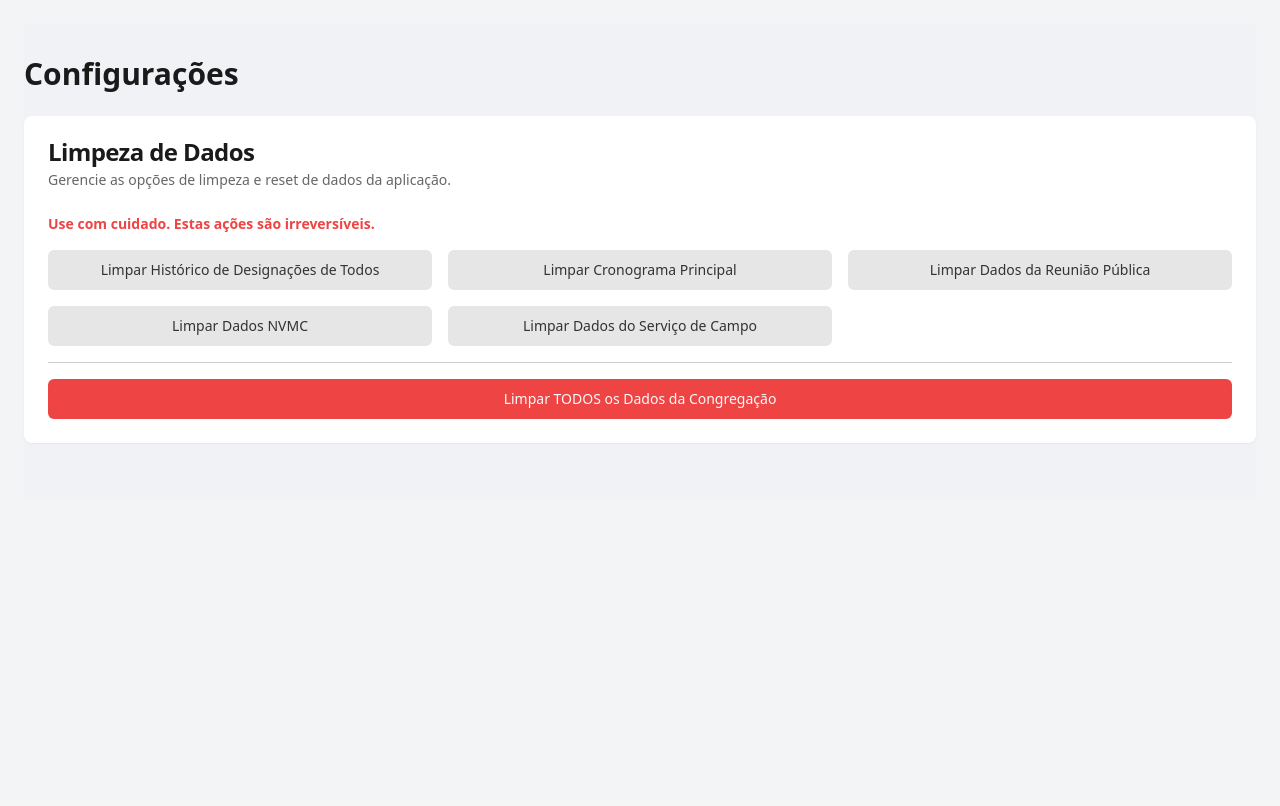
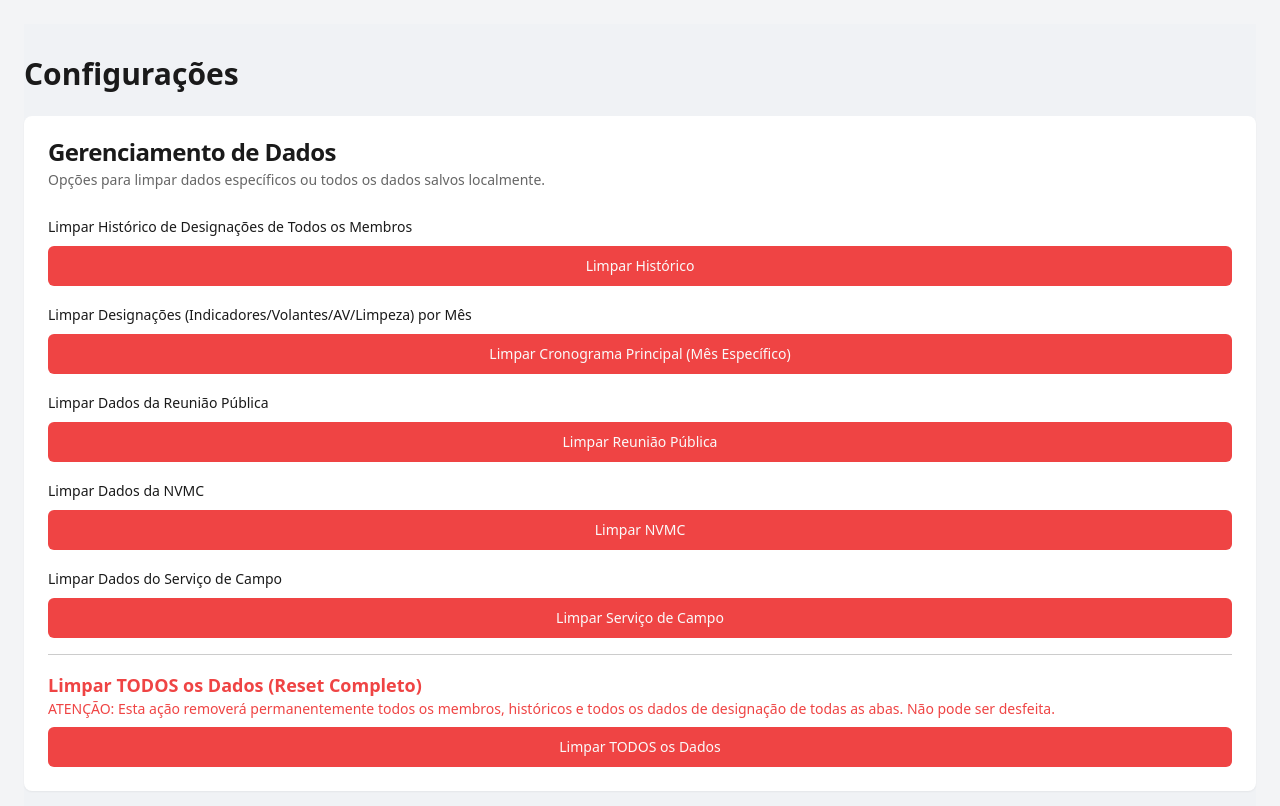
Before and after one commit to alisson-foundry/congregacao_online_2.0, a Next.js app: page /configuracoes in a window 1280 px wide. Shown: the top 806 px of the page. Built offline with nearby package versions, Linux system fonts and the light colour scheme; no server answers.

Commit message:
feat: Move clear main schedule to configurations page and add month selection

```diff
--- a/src/app/configuracoes/page.tsx
+++ b/src/app/configuracoes/page.tsx
@@ -22,6 +22,8 @@ import {
 import { Button } from '@/components/ui/button';
 import { ConfirmClearDialog, type ConfirmClearDialogProps } from '@/components/congregacao/ConfirmClearDialog';
 import type { Membro } from '@/lib/congregacao/types';
+import { Label } from '@/components/ui/label';
+import { NOMES_MESES } from '@/lib/congregacao/constants';
 
 export default function ConfiguracoesPage() {
   const { toast } = useToast();
@@ -33,6 +35,7 @@ export default function ConfiguracoesPage() {
   } = useMemberManagement();
   const scheduleManagement = useScheduleManagement({ membros, updateMemberHistory: () => {} }); // Pass dummy updateMemberHistory
   const { clearPublicAssignments } = usePublicMeetingAssignments();
+  const { scheduleMes, scheduleAno, clearScheduleForMonth } = scheduleManagement;
 
   // State for confirmation dialog
   const [isConfirmClearOpen, setIsConfirmClearOpen] = useState(false);
@@ -47,41 +50,15 @@ export default function ConfiguracoesPage() {
     setIsConfirmClearOpen(true);
   };
 
-  const confirmClearAction = () => {
-    switch (clearType) {
-      case 'history':
-        // Clear history for ALL members on this page
-        const membrosAtualizados = membros.map(m => ({ ...m, historicoDesignacoes: {} }));
-        hookPersistMembros(membrosAtualizados);
-        toast({ title: "Histórico Limpo", description: "Histórico de designações de TODOS os membros foi limpo." });
-        break;
-      case 'main_schedule':
-        scheduleManagement.clearMainScheduleAndCache();
-        toast({ title: "Cronograma Principal Limpo", description: "O cronograma principal e cache associado foram limpos." });
-        break;
-      case 'public_meeting':
-        clearPublicAssignments();
-        toast({ title: "Designações de Reunião Pública Limpas", description: "Todas as designações de reunião pública foram limpas." });
-        break;
-      case 'nvmc':
-        limparStorageNVMCAssignments();
-        toast({ title: "Designações NVMC Limpas", description: "Todas as designações NVMC foram limpas." });
-        break;
-      case 'field_service':
-        limparStorageFieldServiceAssignments();
-        toast({ title: "Designações de Serviço de Campo Limpas", description: "Todas as designações de serviço de campo foram limpas." });
-        break;
-      case 'all':
-        // Clear everything (members, schedules, etc.) - Implement with caution!
-        // This might require clearing multiple storage keys and resetting states
-        // For now, let's focus on the specific clears.
-        toast({ title: "Funcionalidade Não Implementada", description: "A limpeza completa de dados ainda não está disponível.", variant: "destructive" });
-        break;
-      default:
-        break;
-    }
-    setIsConfirmClearOpen(false);
-    setClearType(null);
+  // Function to handle clearing main schedule after month/year selection in modal
+  // This function will be passed to the ConfirmClearDialog
+  const handleConfirmClearMainSchedule = (mes: number, ano: number) => {
+     if (clearScheduleForMonth) {
+        clearScheduleForMonth(mes, ano);
+        toast({ title: "Sucesso", description: `Dados do cronograma principal para ${NOMES_MESES[mes]} de ${ano} limpos.` });
+     } else {
+         toast({ title: "Erro", description: "Função de limpeza não disponível.", variant: "destructive" });
+     }
   };
 
   return (
@@ -90,20 +67,81 @@ export default function ConfiguracoesPage() {
 
       <Card className="mb-6">
         <CardHeader>
-          <CardTitle>Limpeza de Dados</CardTitle>
-          <CardDescription>Gerencie as opções de limpeza e reset de dados da aplicação.</CardDescription>
+          <CardTitle>Gerenciamento de Dados</CardTitle>
+          <CardDescription>Opções para limpar dados específicos ou todos os dados salvos localmente.</CardDescription>
         </CardHeader>
         <CardContent className="space-y-4">
-          <p className="text-destructive text-sm font-semibold">Use com cuidado. Estas ações são irreversíveis.</p>
-          <div className="grid grid-cols-1 md:grid-cols-2 lg:grid-cols-3 gap-4">
-            <Button variant="secondary" onClick={() => handleClearData('history')}>Limpar Histórico de Designações de Todos</Button>
-            <Button variant="secondary" onClick={() => handleClearData('main_schedule')}>Limpar Cronograma Principal</Button>
-            <Button variant="secondary" onClick={() => handleClearData('public_meeting')}>Limpar Dados da Reunião Pública</Button>
-            <Button variant="secondary" onClick={() => handleClearData('nvmc')}>Limpar Dados NVMC</Button>
-            <Button variant="secondary" onClick={() => handleClearData('field_service')}>Limpar Dados do Serviço de Campo</Button>
+          <div>
+            <Label htmlFor="clear-history">Limpar Histórico de Designações de Todos os Membros</Label>
+            <Button
+              id="clear-history"
+              variant="destructive"
+              onClick={() => handleClearData('history')}
+              className="mt-2 w-full"
+            >
+              Limpar Histórico
+            </Button>
           </div>
-          <div className="mt-6 border-t pt-4 border-border">
-            <Button variant="destructive" onClick={() => handleClearData('all')} className="w-full">Limpar TODOS os Dados da Congregação</Button>
+
+          <div>
+            <Label htmlFor="clear-main-schedule">Limpar Designações (Indicadores/Volantes/AV/Limpeza) por Mês</Label>
+             <Button
+              id="clear-main-schedule"
+              variant="destructive"
+              onClick={() => handleClearData('main_schedule')}
+              className="mt-2 w-full"
+            >
+              Limpar Cronograma Principal (Mês Específico)
+            </Button>
+          </div>
+
+          <div>
+            <Label htmlFor="clear-public-meeting-data">Limpar Dados da Reunião Pública</Label>
+            <Button
+              id="clear-public-meeting-data"
+              variant="destructive"
+              onClick={() => handleClearData('public_meeting')}
+              className="mt-2 w-full"
+            >
+              Limpar Reunião Pública
+            </Button>
+          </div>
+
+          <div>
+            <Label htmlFor="clear-nvmc-data">Limpar Dados da NVMC</Label>
+            <Button
+              id="clear-nvmc-data"
+              variant="destructive"
+              onClick={() => handleClearData('nvmc')}
+              className="mt-2 w-full"
+            >
+              Limpar NVMC
+            </Button>
+          </div>
+
+          <div>
+            <Label htmlFor="clear-field-service-data">Limpar Dados do Serviço de Campo</Label>
+            <Button
+              id="clear-field-service-data"
+              variant="destructive"
+              onClick={() => handleClearData('field_service')}
+              className="mt-2 w-full"
+            >
+              Limpar Serviço de Campo
+            </Button>
+          </div>
+
+          <div className="border-t pt-4 mt-4">
+            <Label htmlFor="clear-all-data" className="text-lg font-semibold text-destructive">Limpar TODOS os Dados (Reset Completo)</Label>
+            <CardDescription className="text-destructive">ATENÇÃO: Esta ação removerá permanentemente todos os membros, históricos e todos os dados de designação de todas as abas. Não pode ser desfeita.</CardDescription>
+            <Button
+              id="clear-all-data"
+              variant="destructive"
+              onClick={() => handleClearData('all')}
+              className="mt-2 w-full"
+            >
+              Limpar TODOS os Dados
+            </Button>
           </div>
         </CardContent>
       </Card>
@@ -111,14 +149,13 @@ export default function ConfiguracoesPage() {
       <ConfirmClearDialog
         isOpen={isConfirmClearOpen}
         onOpenChange={setIsConfirmClearOpen}
-        onClearHistory={confirmClearAction}
-        onClearAllData={confirmClearAction}
-        onClearMainScheduleData={confirmClearAction}
-        onClearPublicMeetingData={confirmClearAction}
-        onClearNvmcData={confirmClearAction}
-        onClearFieldServiceData={confirmClearAction}
+        onClearHistory={() => { /* TODO: Implementar lógica de limpeza de histórico geral aqui, ou manter apenas no member-form */ toast({title: "Funcionalidade", description: "A limpeza de histórico geral ainda não está implementada aqui."}); setIsConfirmClearOpen(false); }}
+        onClearAllData={() => { /* TODO: Implementar lógica de limpeza total aqui */ toast({title: "Funcionalidade", description: "A limpeza total ainda não está implementada aqui."}); setIsConfirmClearOpen(false); }}
+        onClearPublicMeetingData={() => { if(clearPublicAssignments) clearPublicAssignments(); toast({title: "Sucesso", description: "Dados da Reunião Pública limpos."}); setIsConfirmClearOpen(false); }}
+        onClearNvmcData={() => { /* TODO: Implementar limpeza NVMC */ toast({title: "Funcionalidade", description: "A limpeza de dados NVMC ainda não está implementada."}); setIsConfirmClearOpen(false); }}
+        onClearFieldServiceData={() => { /* TODO: Implementar limpeza Serviço de Campo */ toast({title: "Funcionalidade", description: "A limpeza de dados do Serviço de Campo ainda não está implementada."}); setIsConfirmClearOpen(false); }}
+        onClearMainScheduleData={handleConfirmClearMainSchedule}
         clearType={clearType}
-        targetMemberName={targetMemberName}
       />
     </div>
   );
--- a/src/components/congregacao/ScheduleGenerationCard.tsx
+++ b/src/components/congregacao/ScheduleGenerationCard.tsx
@@ -13,6 +13,7 @@ import { useToast } from "@/hooks/use-toast";
 import { AlertTriangle, Loader2, UserPlus, Info } from 'lucide-react';
 import { getPermissaoRequerida, formatarDataCompleta } from '@/lib/congregacao/utils';
 import { generateMainSchedulePDF } from '@/lib/congregacao/pdf-generator';
+import { ConfirmClearDialog } from './ConfirmClearDialog';
 
 interface AVSelectionContext {
   dateStr: string;
@@ -34,6 +35,7 @@ interface ScheduleGenerationCardProps {
   onOpenSubstitutionModal: (details: SubstitutionDetails) => void;
   onLimpezaChange: (dateKey: string, type: 'aposReuniao' | 'semanal', value: string | null) => void;
   onMonthYearChangeRequest: (mes: number, ano: number) => void;
+  onClearScheduleForMonth: (mes: number, ano: number) => void;
 }
 
 export function ScheduleGenerationCard({
@@ -48,6 +50,7 @@ export function ScheduleGenerationCard({
   onOpenSubstitutionModal,
   onLimpezaChange,
   onMonthYearChangeRequest,
+  onClearScheduleForMonth,
 }: ScheduleGenerationCardProps) {
   const [selectedMes, setSelectedMes] = useState<string>(currentMes !== null ? currentMes.toString() : new Date().getMonth().toString());
   const [selectedAno, setSelectedAno] = useState<string>(currentAno !== null ? currentAno.toString() : new Date().getFullYear().toString());
@@ -179,6 +182,21 @@ export function ScheduleGenerationCard({
   const currentYearValue = new Date().getFullYear();
   const yearsForSelect = Array.from({ length: 5 }, (_, i) => currentYearValue - 2 + i);
 
+  // State for the confirmation dialog
+  const [isConfirmClearDialogOpen, setIsConfirmClearDialogOpen] = useState(false);
+
+  const handleClearMonthClick = () => {
+    if (currentMes !== null && currentAno !== null) {
+       setIsConfirmClearDialogOpen(true);
+    } else {
+       toast({
+        title: "Atenção",
+        description: "Selecione um mês e ano antes de limpar os dados.",
+        variant: "default",
+      });
+    }
+  };
+
   return (
     <Card>
       <CardHeader>
@@ -246,6 +264,8 @@ export function ScheduleGenerationCard({
            >
              {isLoading ? <Loader2 className="mr-2 h-4 w-4 animate-spin" /> : 'Gerar Cronograma (Indicadores/Volantes/AV)'}
            </Button>
+           {/* New Clear Month Button */}
+
         </div>
 
         {error && (
@@ -310,6 +330,10 @@ export function ScheduleGenerationCard({
         </div>
       </CardContent>
       {status && <p className="text-sm text-center text-muted-foreground mt-4">Status: {status === 'rascunho' ? 'Rascunho' : 'Finalizado'}</p>}
+
+      {/* Add the ConfirmClearDialog */}
+      {/* Removed from here as functionality moved to Configurations page */}
+
     </Card>
   );
 }
```
